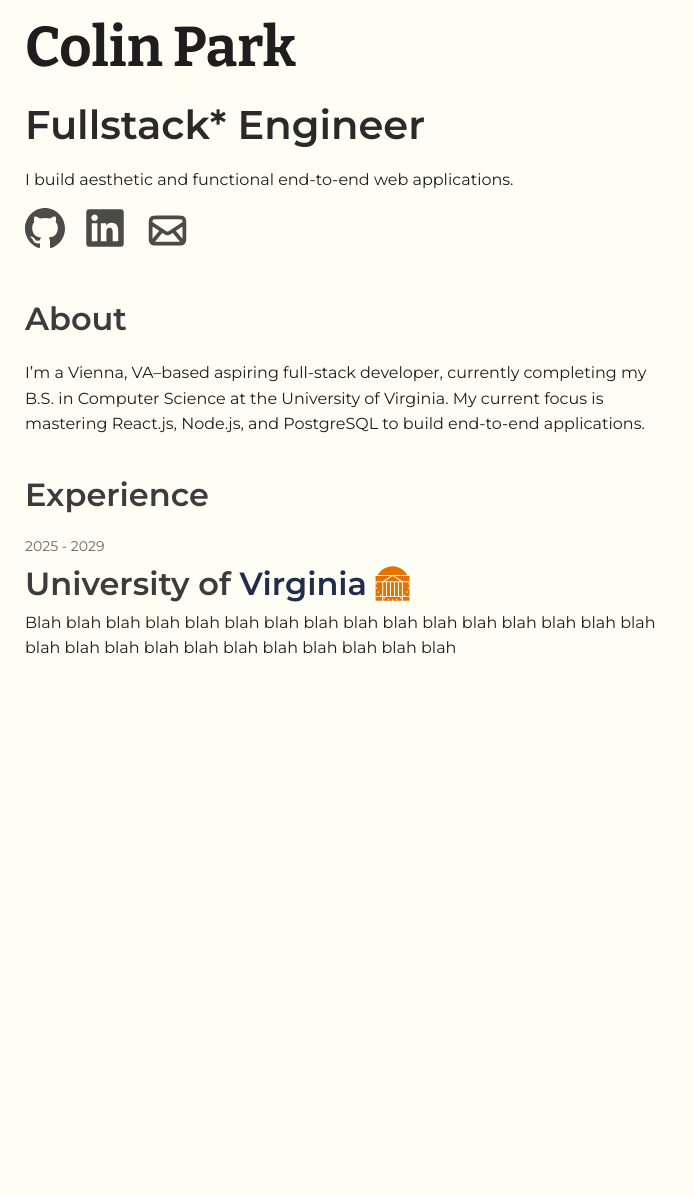
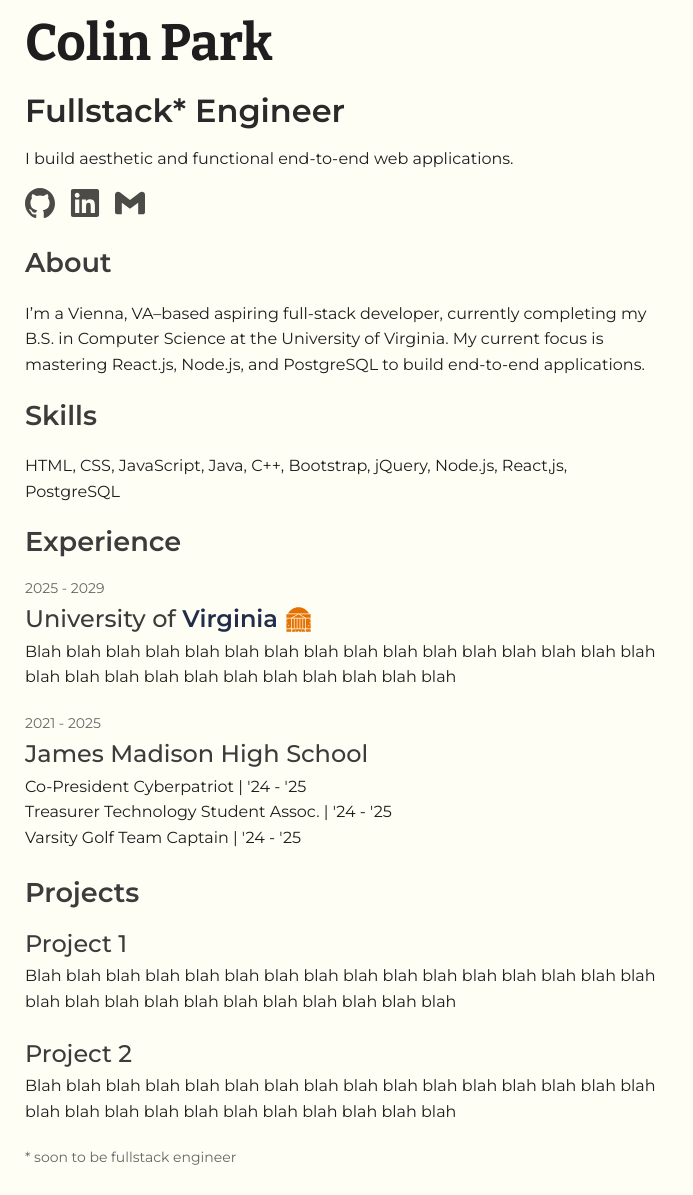
Before and after one commit to COPA100/copa100.github.io, a plain HTML site: page index.html in a window 1280 px wide. Shown: the part 22-1217 px from the top of the page, without its empty margins (0-693 px from the left). Before the commit the page ends 800 px from the top, so only its background shows below. Drawn offline with nearby package versions, Linux system fonts and the light colour scheme.

Commit message:
mobile responsiveness finished. todo: tablet responsiveness

```diff
--- a/index.html
+++ b/index.html
@@ -19,12 +19,12 @@
       <p>I build aesthetic and functional end-to-end web applications.</p>
     </header>
 
-    <nav>
+    <nav></nav>
+
+    <section class="icon-links">
       <ul>
         <li>
           <svg
-            width="40px"
-            height="40px"
             viewBox="0 0 20 20"
             version="1.1"
             xmlns="http://www.w3.org/2000/svg"
@@ -58,8 +58,6 @@
         <li>
           <svg
             fill="#000000"
-            width="40px"
-            height="40px"
             viewBox="0 0 32 32"
             version="1.1"
             xmlns="http://www.w3.org/2000/svg"
@@ -72,24 +70,19 @@
         </li>
         <li>
           <svg
-            width="45px"
-            height="45px"
+            width="24px"
+            height="24px"
             viewBox="0 0 24 24"
-            fill="none"
+            role="img"
             xmlns="http://www.w3.org/2000/svg"
           >
             <path
-              d="M4 18L9 12M20 18L15 12M3 8L10.225 12.8166C10.8665 13.2443 11.1872 13.4582 11.5339 13.5412C11.8403 13.6147 12.1597 13.6147 12.4661 13.5412C12.8128 13.4582 13.1335 13.2443 13.775 12.8166L21 8M6.2 19H17.8C18.9201 19 19.4802 19 19.908 18.782C20.2843 18.5903 20.5903 18.2843 20.782 17.908C21 17.4802 21 16.9201 21 15.8V8.2C21 7.0799 21 6.51984 20.782 6.09202C20.5903 5.71569 20.2843 5.40973 19.908 5.21799C19.4802 5 18.9201 5 17.8 5H6.2C5.0799 5 4.51984 5 4.09202 5.21799C3.71569 5.40973 3.40973 5.71569 3.21799 6.09202C3 6.51984 3 7.07989 3 8.2V15.8C3 16.9201 3 17.4802 3.21799 17.908C3.40973 18.2843 3.71569 18.5903 4.09202 18.782C4.51984 19 5.07989 19 6.2 19Z"
-              stroke="#000000"
-              stroke-width="2"
-              stroke-linecap="round"
-              stroke-linejoin="round"
+              d="M24 5.457v13.909c0 .904-.732 1.636-1.636 1.636h-3.819V11.73L12 16.64l-6.545-4.91v9.273H1.636A1.636 1.636 0 0 1 0 19.366V5.457c0-2.023 2.309-3.178 3.927-1.964L5.455 4.64 12 9.548l6.545-4.91 1.528-1.145C21.69 2.28 24 3.434 24 5.457z"
             />
           </svg>
         </li>
       </ul>
-    </nav>
-
+    </section>
     <main>
       <div id="about">
         <h3>About</h3>
@@ -100,12 +93,19 @@
           build end-to-end applications.
         </p>
       </div>
+      <div id="skills">
+        <h3>Skills</h3>
+        <p>
+          HTML, CSS, JavaScript, Java, C++, Bootstrap, jQuery, Node.js,
+          React,js, PostgreSQL
+        </p>
+      </div>
       <div id="experience">
         <h3>Experience</h3>
         <div class="card">
           <small>2025 - 2029</small>
           <div class="uva-centered">
-            <h3>University of <span id="virginia">Virginia</span></h3>
+            <h4>University of <span id="virginia">Virginia</span></h4>
             <svg
               id="uva-logo"
               xmlns="http://www.w3.org/2000/svg"
@@ -121,12 +121,44 @@
               />
             </svg>
           </div>
-          <p>Blah blah blah blah blah blah blah blah blah blah blah blah blah blah blah blah blah blah blah blah blah blah blah blah blah blah blah </p>
+          <p>
+            Blah blah blah blah blah blah blah blah blah blah blah blah blah
+            blah blah blah blah blah blah blah blah blah blah blah blah blah
+            blah
+          </p>
+        </div>
+
+        <div class="card">
+          <small>2021 - 2025</small>
+          <h4>James Madison High School</h4>
+          <p>Co-President Cyberpatriot | '24 - '25</p>
+          <p>Treasurer Technology Student Assoc. | '24 - '25</p>
+          <p>Varsity Golf Team Captain | '24 - '25</p>
         </div>
       </div>
-      <div id="projects"></div>
+      <div id="projects">
+        <h3>Projects</h3>
+        <div class="card">
+          <h4>Project 1</h4>
+          <p>
+            Blah blah blah blah blah blah blah blah blah blah blah blah blah
+            blah blah blah blah blah blah blah blah blah blah blah blah blah
+            blah
+          </p>
+        </div>
+        <div class="card">
+          <h4>Project 2</h4>
+          <p>
+            Blah blah blah blah blah blah blah blah blah blah blah blah blah
+            blah blah blah blah blah blah blah blah blah blah blah blah blah
+            blah
+          </p>
+        </div>
+      </div>
     </main>
 
-    <footer></footer>
+    <footer>
+      <small>* soon to be fullstack engineer</small>
+    </footer>
   </body>
 </html>
--- a/styles.css
+++ b/styles.css
@@ -23,27 +23,37 @@ body {
 }
 
 h1 {
-  font-size: clamp(2.3rem, 6vw, 3.5rem);
+  font-size: clamp(2.2rem, 6vw, 3.2rem);
   font-weight: 700;
   margin-bottom: 0.5em;
   font-family: "Bitter", serif;
-  color: #1E1E1E;
+  color: #1e1e1e;
 }
 
 h2 {
-  font-size: clamp(1.5rem, 4vw, 2.5rem);
+  font-size: clamp(1.5rem, 4vw, 2rem);
   font-weight: 600;
   margin-bottom: 0.5em;
+  margin-top: 0;
   font-family: "Montserrat", sans-serif;
-  color: #2A2A2A;
+  color: #2a2a2a;
 }
 
 h3 {
-  font-size: clamp(1.2rem, 3vw, 2rem);
+  font-size: clamp(1.2rem, 3vw, 1.7rem);
   font-weight: 600;
   margin-bottom: 0.4em;
+  margin-top: 0.4em;
   font-family: "Montserrat", sans-serif;
-  color: #3C3C3C;
+  color: #3c3c3c;
+}
+
+h4 {
+  font-size: clamp(1rem, 3vw, 1.5rem);
+  font-weight: 450;
+  margin-bottom: 0.4em;
+  font-family: "Montserrat", sans-serif;
+  color: #3c3c3c;
 }
 
 p {
@@ -52,7 +62,7 @@ p {
   margin-bottom: 1em;
   max-width: 60ch;
   font-family: "Montserrat", sans-serif;
-  color: #1E1E1E;
+  color: #1e1e1e;
 }
 
 small {
@@ -73,11 +83,16 @@ header p {
   margin: 10px 0px;
 }
 
-nav ul {
+.icon-links ul {
   list-style: none;
   padding: 0;
   display: flex;
-  gap: 20px;
+  gap: 15px;
+}
+
+.icon-links svg {
+  width: 30px;
+  height: 30px;
 }
 
 li svg {
@@ -86,27 +101,32 @@ li svg {
 }
 
 li svg:hover {
-    opacity:0.9;
+  opacity: 0.9;
 }
 
 #virginia {
-    color:#222D4B;
+  color: #222d4b;
+  font-weight: 600;
 }
 
-.uva-centered > h3 {
-    margin:0px;
+.card h4 {
+  margin: 0px;
   width: fit-content;
+}
+
+.card {
+  margin-bottom: 20px;
 }
 
 .uva-centered {
   display: flex;
   align-items: center;
-    gap:0.5rem;
+  gap: 0.5rem;
 }
 
 .uva-centered > svg {
-    width: clamp(20px, 3vw, 35px);
-    height: clamp(20px, 3vw, 35px);
+  width: clamp(15px, 3vw, 25px);
+  height: clamp(15px, 3vw, 25px);
 }
 
 .card p {
```
Also changed, not shown: images/mail-alt-svgrepo-com.svg (deleted), images/svgviewer-output.svg (added). Lines whose indentation alone changed are shown as unchanged.
